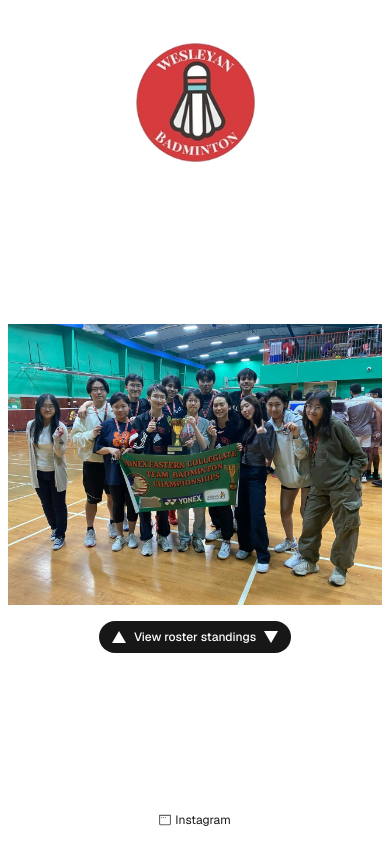
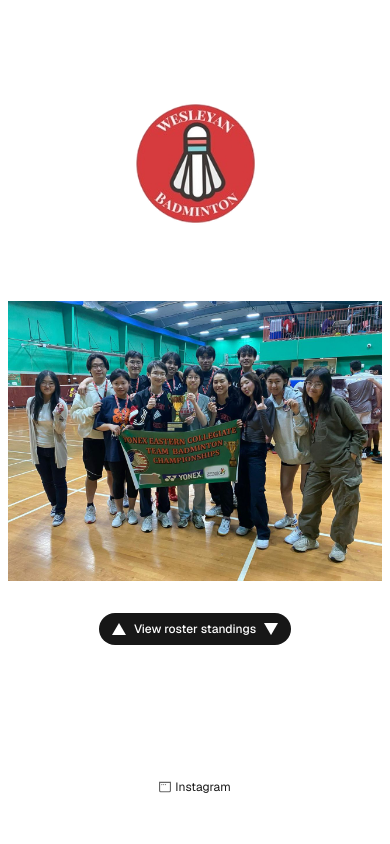
Before and after one commit to marcussleongg/wesbadminton, a Next.js app in the folder wesleyanbadmintonwebsite/: page / in a window 390 px wide. Built offline with nearby package versions, Linux system fonts and the light colour scheme.

Commit message:
Optimize for phone screen

```diff
--- a/wesleyanbadmintonwebsite/src/app/page.tsx
+++ b/wesleyanbadmintonwebsite/src/app/page.tsx
@@ -2,8 +2,8 @@ import Image from "next/image";
 
 export default function Home() {
   return (
-    <div className="flex flex-col items-center justify-between h-screen max-height-100vh overflow-auto p-2 sm:p-4 font-[family-name:var(--font-geist-sans)]">
-      <header className="w-full mt-8 flex items-center justify-center">
+    <div className="flex flex-col items-center justify-around h-screen max-height-100vh overflow-auto p-2 sm:p-4 font-[family-name:var(--font-geist-sans)]">
+      <header className="w-full mt-15 mb-2 sm:mt-8 flex items-center justify-center">
         <h1>
           <Image
             src="/images/clubbadge.png"
@@ -13,10 +13,6 @@ export default function Home() {
           />
         </h1>
       </header>
-
-
-      {/* Reduced flex-grow for smaller screens */}
-      <div className="flex-grow-0 sm:flex-grow"></div>
 
       <main className="flex flex-col items-center justify-center w-full">
           <Image
@@ -28,8 +24,7 @@ export default function Home() {
             priority
           />
 
-        {/* Reduced margin-top on mobile */}
-        <div className="mt-4 sm:mt-8">
+        <div className="mt-8">
           <a
             className="rounded-full border border-solid border-transparent transition-colors flex items-center justify-center bg-foreground text-background gap-2 hover:bg-[#383838] dark:hover:bg-[#ccc] font-medium text-xs sm:text-sm h-8 sm:h-10 px-3 sm:px-4"
             href="/roster"
```
Lines whose indentation alone changed are shown as unchanged.
